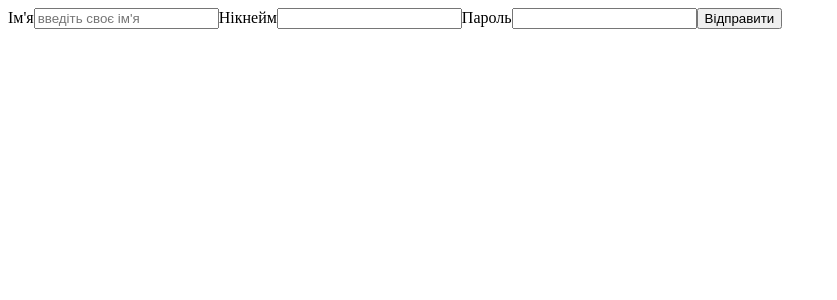
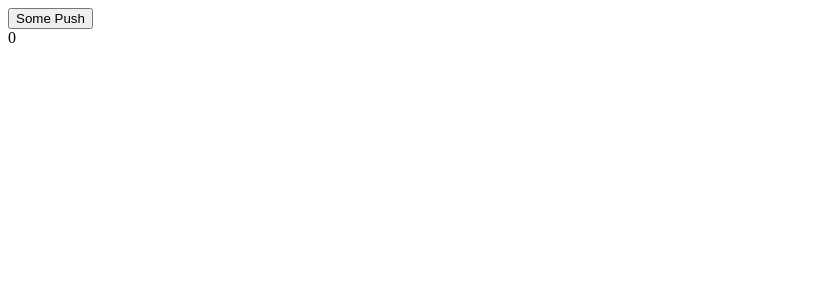
Before and after one commit to zenya385/app-react, a React (Create React App) app: page / in a window 1280 px wide. Shown: the top 300 px of the page, without its empty margins (0-837 px from the left). Built offline with nearby package versions, Linux system fonts and the light colour scheme.

Commit message:
add life cycle

```diff
--- a/src/App.jsx
+++ b/src/App.jsx
@@ -4,8 +4,9 @@
 // import Counter from "./components/Counter/Counter";
 // import Dropdown from "./components/Dropdown/Dropdown";
 import { Component } from "react";
-import Form from "./components/Form/Form";
-import LoginForm from "./components/LoginForm/LoginForm";
+// import Form from "./components/Form/Form";
+// import LoginForm from "./components/LoginForm/LoginForm";
+import LifeCycle from "./components/LifeCycle/LifeCycle";
 
 export default class App extends Component {
   handleSubmitForm = (data) => {
@@ -15,7 +16,8 @@ export default class App extends Component {
   render() {
     return (
       <div>
-        <Form onSubmitq={this.handleSubmitForm} />
+        <LifeCycle val={5} />
+        {/* <Form onSubmitq={this.handleSubmitForm} /> */}
         {/* <LoginForm onSubmit={(values) => console.log(values)} /> */}
 
         {/* <Counter step={2} />
--- /dev/null
+++ b/src/components/LifeCycle/LifeCycle.jsx
@@ -0,0 +1,52 @@
+import { Component } from "react";
+
+class LifeCycle extends Component {
+  constructor() {
+    console.clear();
+    console.log("consructor");
+    super();
+    this.state = {
+      value: 0,
+    };
+  }
+
+  static getDerivedStateFromProps(nextProps, prevState) {
+    console.log("nextProps", nextProps);
+    console.log("prevState", prevState);
+    console.log("get Derived State From Props");
+    return null;
+    // return { val: nextProps .value};
+  }
+
+  componentDidMount() {
+    console.log("component Did Mount");
+  }
+
+  componentDidUpdate(prevProps, prevState, snapshot) {
+    console.log("component Did Update");
+    console.log("prevProps");
+    console.log("prevState");
+    console.log("snapshot");
+  }
+
+  handleBtn = () => {
+    this.setState((prewState) => ({
+      value: prewState.value + 1,
+    }));
+    console.log("action");
+  };
+  render() {
+    console.log("render-1");
+    return (
+      <>
+        {console.log("render-2")}
+        <button type="button" onClick={this.handleBtn}>
+          Some Push
+        </button>
+        <div>{this.state.value}</div>
+      </>
+    );
+  }
+}
+
+export default LifeCycle;
--- a/src/index.js
+++ b/src/index.js
@@ -3,9 +3,11 @@ import ReactDOM from "react-dom/client";
 import App from "./App";
 
 ReactDOM.createRoot(document.getElementById("root")).render(
-  <React.StrictMode>
+  // <React.StrictMode>
+  <>
     <App />
-  </React.StrictMode>
+  </>
+  // </React.StrictMode>
 );
 
 //* ===================================
```
